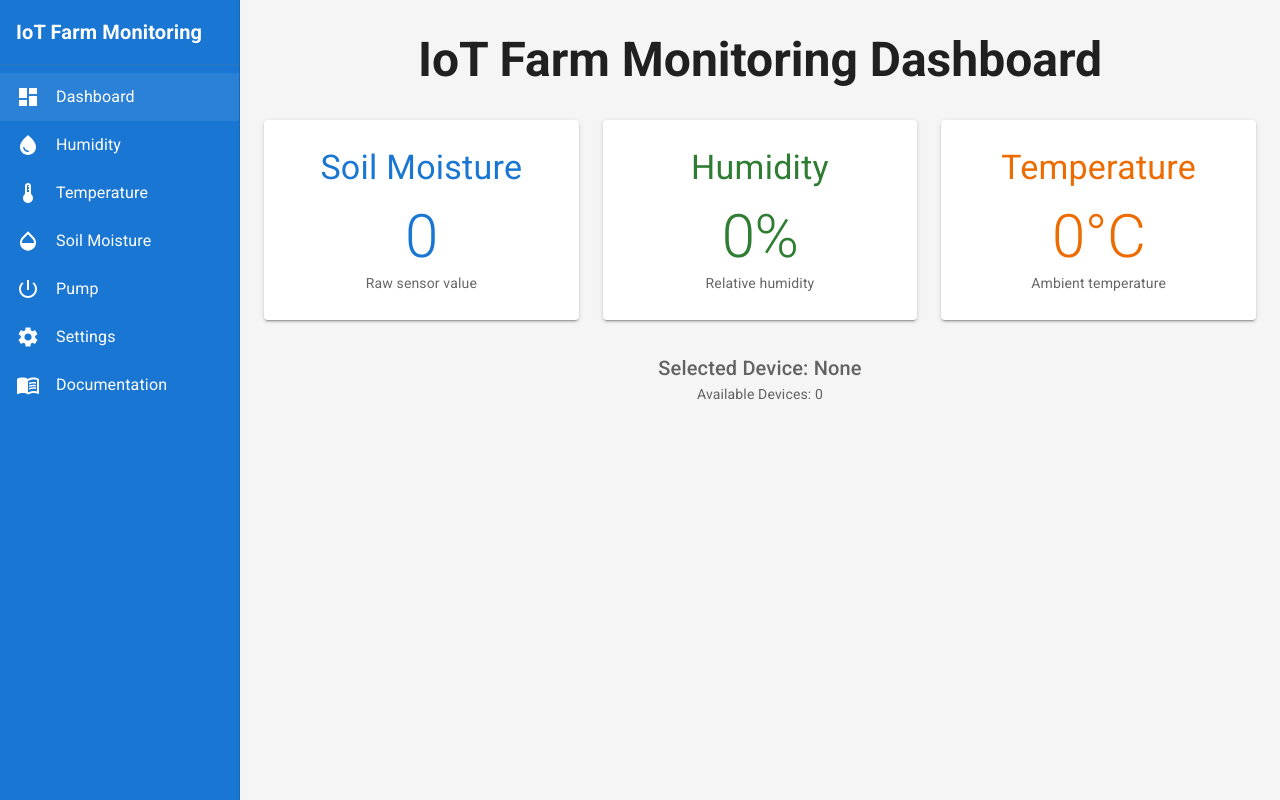
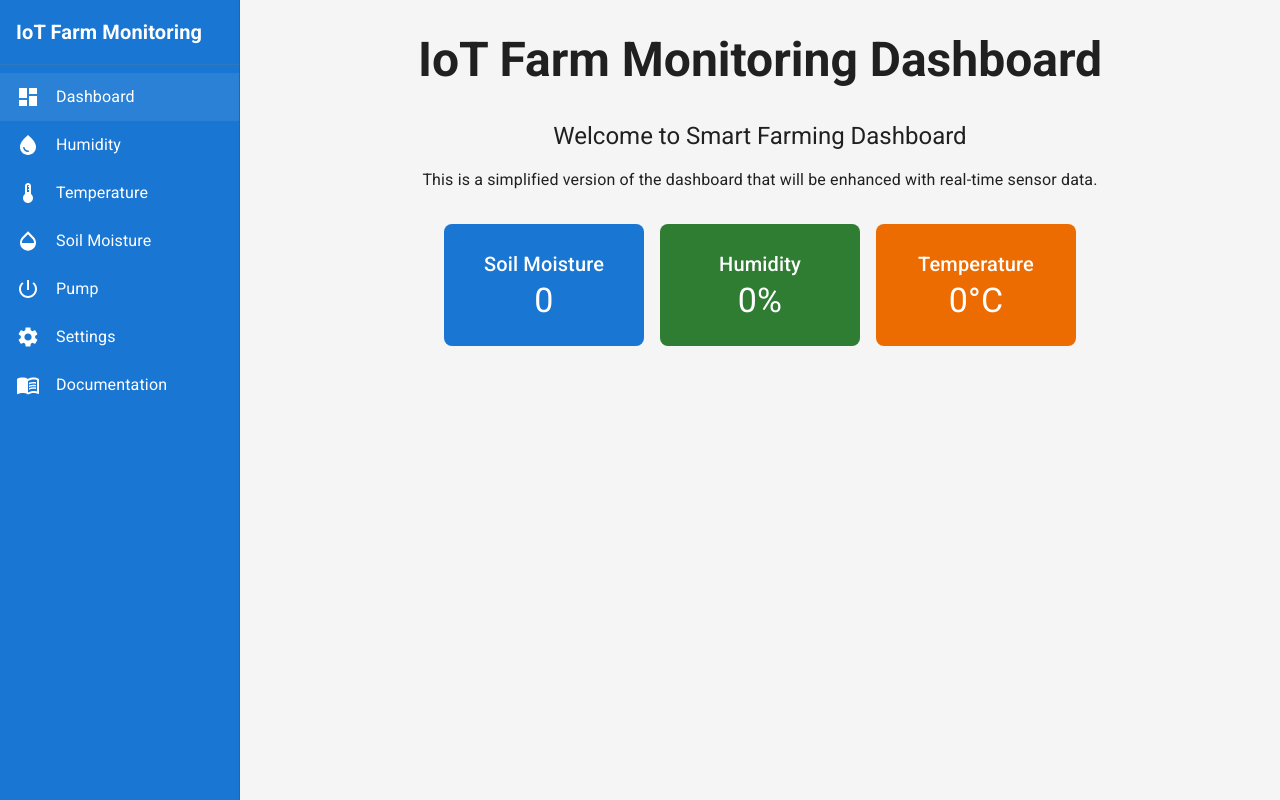
Before and after one commit to AbdulRaofAiman/SmartFarmingDashboard, a React (Create React App) app: page /dashboard in a window 1280 px wide. Built offline with nearby package versions, Linux system fonts and the light colour scheme; no server answers; the database is empty.

Commit message:
Ultra-minimal Dashboard: Remove all complex features to ensure successful Render deployment

```diff
--- a/package.json
+++ b/package.json
@@ -28,7 +28,7 @@
     "web-vitals": "^2.1.4"
   },
   "scripts": {
-    "start": "react-scripts start",
+    "start": "npm run build && npx serve -s build -l $PORT",
     "build": "react-scripts build",
     "test": "react-scripts test",
     "eject": "react-scripts eject"
--- a/src/components/Dashboard.tsx
+++ b/src/components/Dashboard.tsx
@@ -1,95 +1,35 @@
 import React from "react";
-import {
-  Box,
-  Container,
-  Typography,
-  CircularProgress,
-  Alert,
-  Grid,
-  Paper,
-  useTheme,
-} from "@mui/material";
-import { styled } from "@mui/material/styles";
-import { useDevice } from "./DeviceProvider";
-
-const Item = styled(Paper)(({ theme }) => ({
-  padding: theme.spacing(3),
-  textAlign: "center",
-  color: theme.palette.text.secondary,
-  height: "200px",
-  display: "flex",
-  flexDirection: "column",
-  justifyContent: "center",
-  alignItems: "center",
-  transition: "all 0.3s ease-in-out",
-  "&:hover": {
-    transform: "translateY(-2px)",
-    boxShadow: theme.shadows[4],
-  },
-}));
+import { Box, Container, Typography } from "@mui/material";
 
 export function Dashboard() {
-  const theme = useTheme();
-  const { devices, selectedDevice } = useDevice();
-
   return (
-    <Box
-      sx={{ minHeight: "100vh", background: theme.palette.background.default }}
-    >
+    <Box sx={{ minHeight: "100vh", bgcolor: "background.default" }}>
       <Container maxWidth="lg" sx={{ py: 4 }}>
         <Typography variant="h3" align="center" sx={{ fontWeight: 700, mb: 4 }}>
           IoT Farm Monitoring Dashboard
         </Typography>
 
-        <Grid container spacing={3}>
-          <Grid item xs={12} md={4}>
-            <Item elevation={2}>
-              <Typography variant="h4" color="primary" gutterBottom>
-                Soil Moisture
-              </Typography>
-              <Typography variant="h2" color="primary">
-                0
-              </Typography>
-              <Typography variant="body2" color="text.secondary">
-                Raw sensor value
-              </Typography>
-            </Item>
-          </Grid>
-          <Grid item xs={12} md={4}>
-            <Item elevation={2}>
-              <Typography variant="h4" color="success.main" gutterBottom>
-                Humidity
-              </Typography>
-              <Typography variant="h2" color="success.main">
-                0%
-              </Typography>
-              <Typography variant="body2" color="text.secondary">
-                Relative humidity
-              </Typography>
-            </Item>
-          </Grid>
-          <Grid item xs={12} md={4}>
-            <Item elevation={2}>
-              <Typography variant="h4" color="warning.main" gutterBottom>
-                Temperature
-              </Typography>
-              <Typography variant="h2" color="warning.main">
-                0°C
-              </Typography>
-              <Typography variant="body2" color="text.secondary">
-                Ambient temperature
-              </Typography>
-            </Item>
-          </Grid>
-        </Grid>
+        <Typography variant="h5" align="center" sx={{ mb: 2 }}>
+          Welcome to Smart Farming Dashboard
+        </Typography>
 
-        <Box sx={{ mt: 4, textAlign: "center" }}>
-          <Typography variant="h6" color="text.secondary">
-            Selected Device: {selectedDevice || "None"}
-          </Typography>
-          <Typography variant="body2" color="text.secondary">
-            Available Devices: {devices.length}
-          </Typography>
+        <Typography variant="body1" align="center" sx={{ mb: 4 }}>
+          This is a simplified version of the dashboard that will be enhanced with real-time sensor data.
+        </Typography>
+
+        <Box sx={{ display: "flex", justifyContent: "center", gap: 2, flexWrap: "wrap" }}>
+          <Box sx={{ p: 3, bgcolor: "primary.main", color: "white", borderRadius: 2, minWidth: 200, textAlign: "center" }}>
+            <Typography variant="h6">Soil Moisture</Typography>
+            <Typography variant="h4">0</Typography>
+          </Box>
+          <Box sx={{ p: 3, bgcolor: "success.main", color: "white", borderRadius: 2, minWidth: 200, textAlign: "center" }}>
+            <Typography variant="h6">Humidity</Typography>
+            <Typography variant="h4">0%</Typography>
+          </Box>
+          <Box sx={{ p: 3, bgcolor: "warning.main", color: "white", borderRadius: 2, minWidth: 200, textAlign: "center" }}>
+            <Typography variant="h6">Temperature</Typography>
+            <Typography variant="h4">0°C</Typography>
+          </Box>
         </Box>
       </Container>
     </Box>
```
